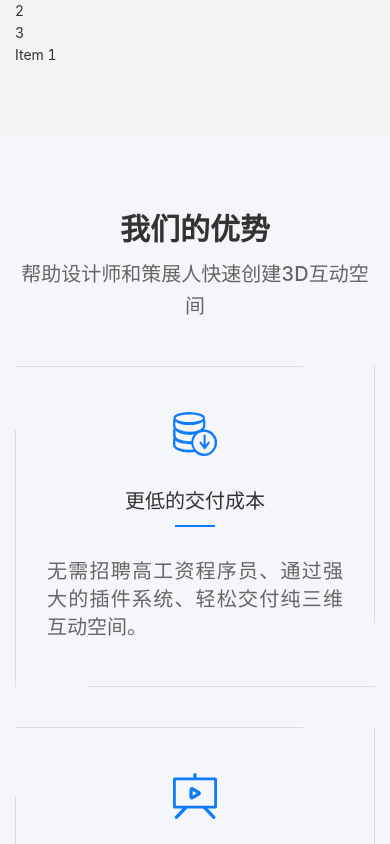
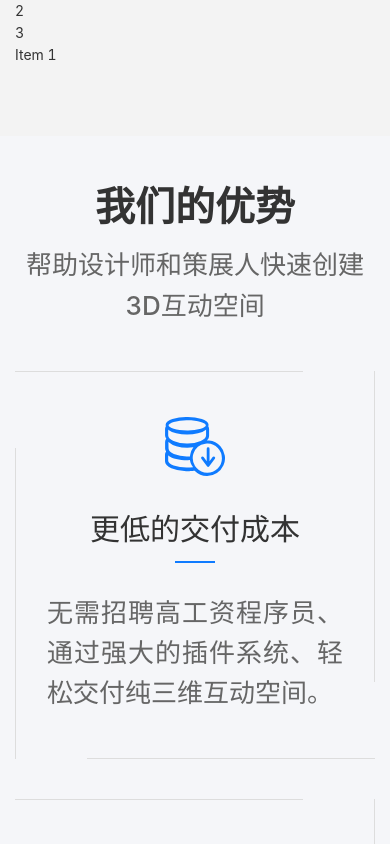
Before and after one commit to QuangVM-MOR/mor-kr-test, a Vue app: page / in a window 390 px wide. Shown: the part 920-1764 px from the top of the page. Built offline with nearby package versions, Linux system fonts and the light colour scheme; the HTML template or start-up script is replaced by a standard one.

Commit message:
fix: responsive

```diff
--- a/package.json
+++ b/package.json
@@ -5,7 +5,8 @@
   "scripts": {
     "dev": "vite",
     "build": "vite build",
-    "preview": "vite preview"
+    "preview": "vite preview",
+    "host": "vite --host"
   },
   "dependencies": {
     "swiper": "^10.1.0",
--- a/src/App.vue
+++ b/src/App.vue
@@ -8,7 +8,7 @@
     <ShowCase />
     <WhoAreWe />
     <OurAdvantages />
-    <!-- <Card3D /> -->
+    <Card3D />
     <VideoTutorials />
     <Footer />
   </div>
--- a/src/assets/css/sections/card-3d.scss
+++ b/src/assets/css/sections/card-3d.scss
@@ -1,4 +1,7 @@
 .card-3d {
+  @media screen and (max-width: 1023px) {
+    padding: 40px 0 57px 0;
+  }
   .swiper {
     @media screen and (min-width: 1024px) {
       display: none;
--- a/src/assets/css/sections/footer.scss
+++ b/src/assets/css/sections/footer.scss
@@ -15,10 +15,6 @@
       padding-top: 48px;
       gap: 16px;
       justify-content: space-between;
-    }
-    @media screen and (max-width: 510px) {
-      flex-direction: column;
-      gap: 32px;
     }
     &--item {
       display: flex;
@@ -39,9 +35,6 @@
           font-size: 0.22rem;
           margin-bottom: 0.3rem;
         }
-        @media screen and (max-width: 600px) {
-          font-size: 0.18rem;
-        }
       }
       & .item__children {
         display: flex;
@@ -50,13 +43,7 @@
         color: #999999;
         font-size: 14px;
         @media screen and (max-width: 1023px) {
-          font-size: 18px;
-        }
-        @media screen and (max-width: 600px) {
-          font-size: 0.16rem;
-        }
-        @media screen and (max-width: 564px) {
-          font-size: 0.15rem;
+          font-size: 0.2rem;
         }
         & img {
           width: 80px;
@@ -74,12 +61,10 @@
     font-size: 12px;
     @media screen and (max-width: 1023px) {
       font-size: 19px;
+      font-size: 0.18rem;
       background-color: #333333;
       height: unset;
       padding: 0 15px 40px 15px;
-    }
-    @media screen and (max-width: 600px) {
-      font-size: 0.16rem;
     }
   }
   & .option {
--- a/src/assets/css/sections/our-advantages.scss
+++ b/src/assets/css/sections/our-advantages.scss
@@ -1,6 +1,9 @@
 .our-advantages {
   background-color: #f5f6f9;
   padding: 70px 0;
+  @media screen and (max-width: 1023px) {
+    padding: 40px 0;
+  }
   &__title {
     font-size: 24px;
     text-align: center;
@@ -11,9 +14,6 @@
       font-weight: bold;
       font-size: 0.4rem;
     }
-    @media screen and (max-width: 767px) {
-      font-size: 0.3rem;
-    }
   }
   &__description {
     text-align: center;
@@ -23,9 +23,6 @@
     @media screen and (max-width: 1023px) {
       font-size: 0.26rem;
       font-weight: 500;
-    }
-    @media screen and (max-width: 767px) {
-      font-size: 0.2rem;
     }
   }
   &__list {
--- a/src/components/items/AdvantageItem.vue
+++ b/src/components/items/AdvantageItem.vue
@@ -63,20 +63,14 @@ export default {
   & img {
     width: 36px;
     @media screen and (max-width: 1023px) {
-      width: 0.56rem;
-    }
-    @media screen and (max-width: 754px) {
-      width: 0.44rem;
+      width: 0.6rem;
     }
   }
   & .name {
     @media screen and (max-width: 1023px) {
-      font-size: 0.26rem;
+      font-size: 0.3rem;
       font-weight: 500;
       margin-bottom: 0.1rem;
-    }
-    @media screen and (max-width: 767px) {
-      font-size: 0.2rem;
     }
     font-size: 16px;
     position: relative;
@@ -99,12 +93,8 @@ export default {
     @media screen and (max-width: 1023px) {
       font-size: 0.26rem;
       font-weight: 500;
-      font-size: 0.22rem;
-      line-height: 0.28rem;
+      line-height: 0.4rem;
       font-weight: 500;
-    }
-    @media screen and (max-width: 767px) {
-      font-size: 0.2rem;
     }
   }
   .border {
--- a/src/components/items/ListCardsItem.vue
+++ b/src/components/items/ListCardsItem.vue
@@ -60,10 +60,7 @@ export default {
     width: 576px;
     @media screen and (max-width: 1023px) {
       width: calc(100% - 16px);
-      height: 3rem;
-    }
-    @media screen and (max-width: 767px) {
-      height: 2rem;
+      height: 4rem;
     }
   }
   &__content {
@@ -97,6 +94,7 @@ export default {
       }
       @media screen and (max-width: 767px) {
         font-size: 0.2rem;
+        line-height: 24px;
       }
     }
   }
--- a/src/components/items/ListCardsSlider.vue
+++ b/src/components/items/ListCardsSlider.vue
@@ -50,8 +50,8 @@ export default {
       "swiper-pagination-bullet"
     );
     Array.from(paginationBullet).forEach((bulItem) => {
-      bulItem.style.width = ".1rem";
-      bulItem.style.height = ".1rem";
+      bulItem.style.width = ".16rem";
+      bulItem.style.height = ".16rem";
     });
   },
   computed: {
```
